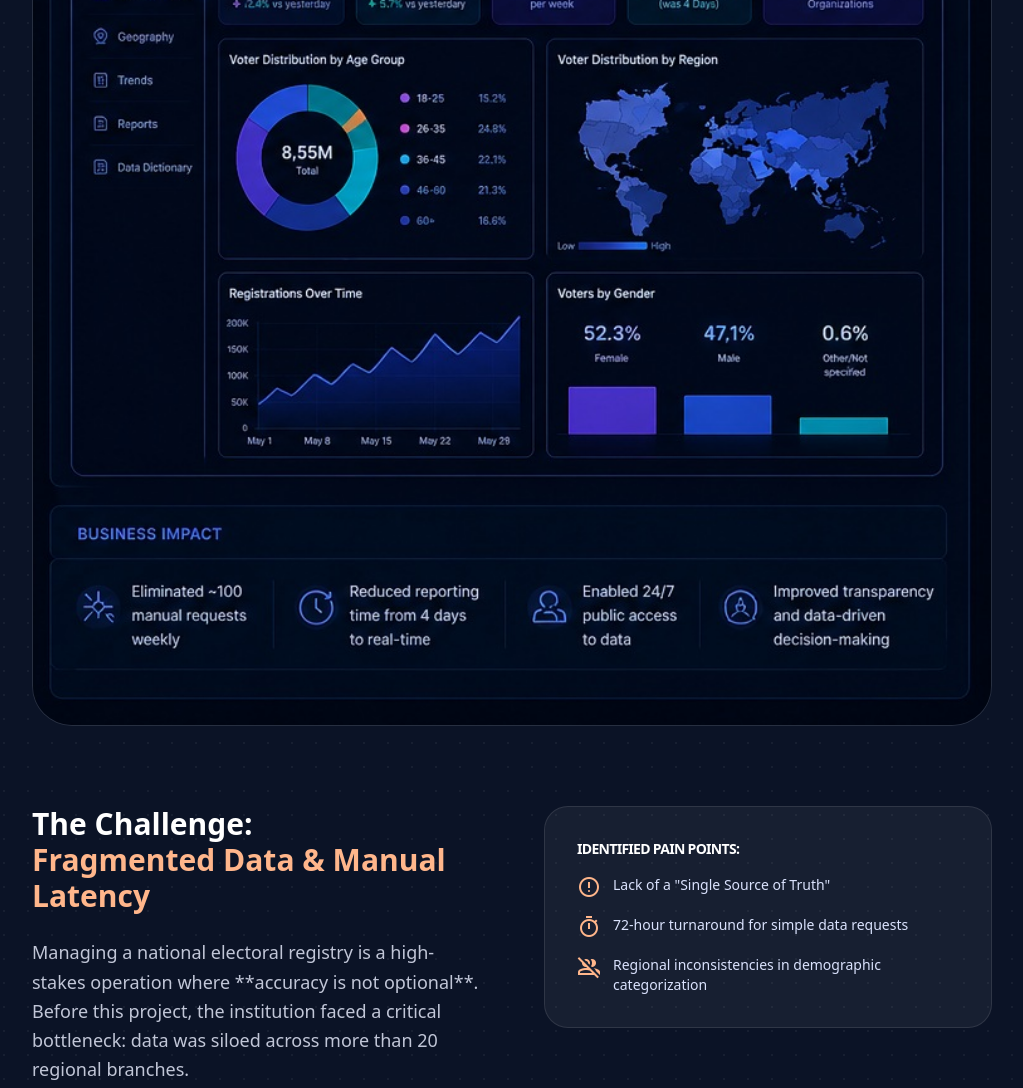
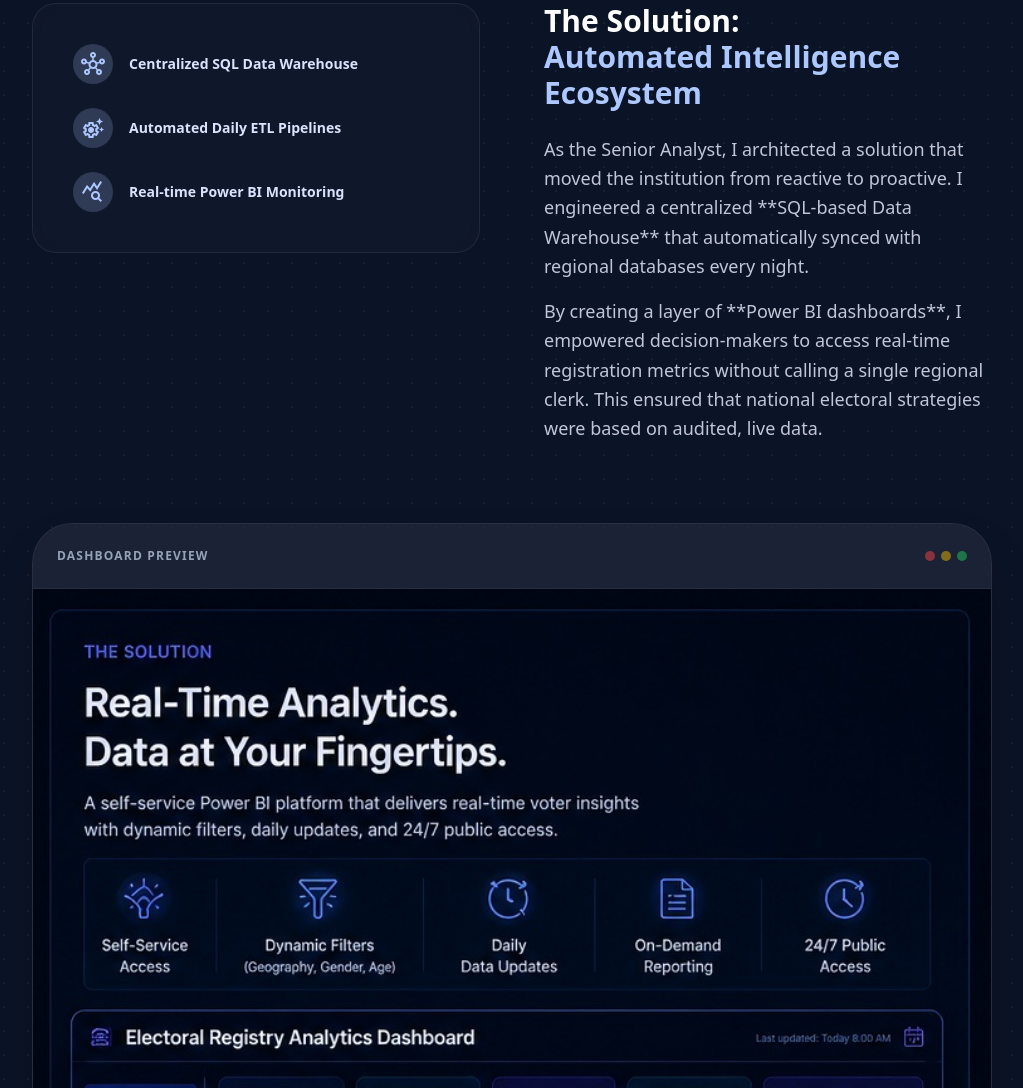
Before and after one commit to refigueroah/ronald-portfolio-2026, a plain HTML site: page case_study_electoral_registry_analytics/index.html in a window 1280 px wide. Shown: the part 901-1989 px from the top of the page, without its empty margins (128-1151 px from the left). Drawn offline with nearby package versions, Linux system fonts and the light colour scheme.

Commit message:
Update index.html

```diff
--- a/case_study_electoral_registry_analytics/index.html
+++ b/case_study_electoral_registry_analytics/index.html
@@ -49,18 +49,14 @@
             <header class="mb-16">
                 <span class="text-primary font-bold uppercase tracking-widest text-xs mb-4 block">Institutional Strategic Project</span>
                 <h1 class="text-4xl md:text-6xl font-extrabold text-white leading-tight mb-6">Electoral Registry <span class="text-primary">Analytics</span></h1>
-                <div class="flex flex-wrap gap-3 mb-8">
+                <div class="flex flex-wrap gap-3">
                     <span class="bg-white/5 border border-white/10 px-4 py-1.5 rounded-full text-xs font-semibold text-primary">Data Architecture</span>
                     <span class="bg-white/5 border border-white/10 px-4 py-1.5 rounded-full text-xs font-semibold text-primary">Stakeholder Management</span>
                     <span class="bg-white/5 border border-white/10 px-4 py-1.5 rounded-full text-xs font-semibold text-primary">Business Intelligence</span>
                 </div>
             </header>
 
-            <div class="glass-card rounded-[2.5rem] overflow-hidden mb-20 border border-white/10">
-                <img src="../assets/electoral_preview2.jpg" alt="Electoral Dashboard View" class="w-full h-auto">
-            </div>
-
-            <div class="space-y-24">
+            <div class="space-y-24 mb-20">
 
                 <section class="grid grid-cols-1 lg:grid-cols-2 gap-16 items-start">
                     <div>
@@ -108,13 +104,27 @@
                                 As the Senior Analyst, I architected a solution that moved the institution from reactive to proactive. I engineered a centralized **SQL-based Data Warehouse** that automatically synced with regional databases every night.
                             </p>
                             <p>
-                                By creating a layer of **Power BI dashboards**, I empowered decision-makers to access real-time registration metrics without calling a single regional clerk. This not only streamlined operations but also ensured that national electoral strategies were based on audited, live data.
+                                By creating a layer of **Power BI dashboards**, I empowered decision-makers to access real-time registration metrics without calling a single regional clerk. This ensured that national electoral strategies were based on audited, live data.
                             </p>
                         </div>
                     </div>
                 </section>
+            </div>
 
-                <section class="border-t border-white/10 pt-24 text-center">
+            <div class="glass-card rounded-[2.5rem] overflow-hidden mb-24 border border-white/10 shadow-2xl">
+                <div class="p-6 border-b border-white/5 bg-white/5 flex justify-between items-center">
+                    <span class="text-xs font-bold uppercase tracking-widest text-slate-400">Dashboard Preview</span>
+                    <div class="flex gap-1.5">
+                        <div class="w-2.5 h-2.5 rounded-full bg-red-500/50"></div>
+                        <div class="w-2.5 h-2.5 rounded-full bg-yellow-500/50"></div>
+                        <div class="w-2.5 h-2.5 rounded-full bg-green-500/50"></div>
+                    </div>
+                </div>
+                <img src="../assets/electoral_preview2.jpg" alt="Electoral Dashboard View" class="w-full h-auto">
+            </div>
+
+            <div class="space-y-24">
+                <section class="text-center">
                     <h2 class="text-4xl font-bold text-white mb-12">Measurable Outcomes</h2>
                     <div class="grid grid-cols-1 md:grid-cols-3 gap-8">
                         <div class="p-10 rounded-3xl bg-primary-container/10 border border-primary-container/20">
@@ -132,17 +142,16 @@
                     </div>
                 </section>
 
-            </div>
-
-            <section class="mt-32 bg-white/5 p-12 rounded-[3rem] border border-white/10 flex flex-col md:flex-row items-center justify-between gap-8">
+                <section class="bg-white/5 p-12 rounded-[3rem] border border-white/10 flex flex-col md:flex-row items-center justify-between gap-8">
                     <div>
                         <h3 class="text-2xl font-bold text-white mb-2">Technical Deep Dive</h3>
                         <p class="text-on-surface-variant">Download the full infographic summarizing the ETL architecture and KPI structures.</p>
                     </div>
-                <a href="../assets/electoral_analytics_summary.pdf" download class="bg-primary text-slate-950 px-8 py-4 rounded-xl font-bold hover:scale-105 transition-transform flex items-center gap-2">
+                    <a href="../assets/electoral_analytics_summary.png" download class="bg-primary text-slate-950 px-8 py-4 rounded-xl font-bold hover:scale-105 transition-transform flex items-center gap-2">
                         <span class="material-symbols-outlined">download</span> Download PDF Summary
                     </a>
                 </section>
+            </div>
 
         </article>
     </main>
```
Lines whose indentation alone changed are shown as unchanged.
